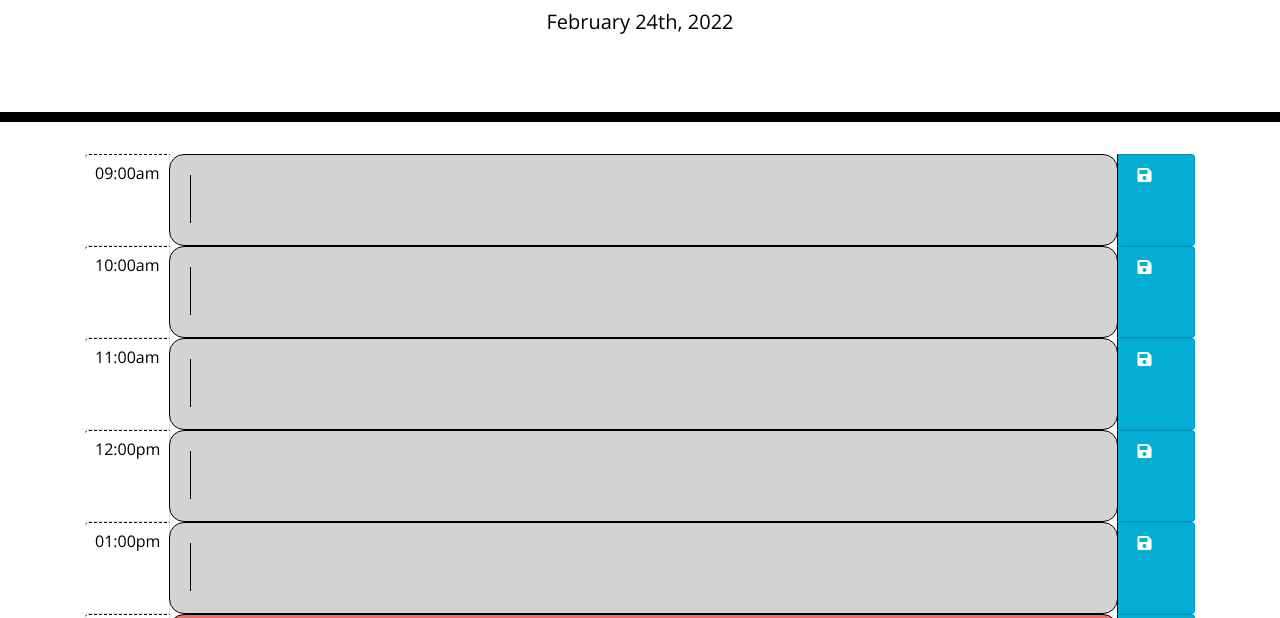
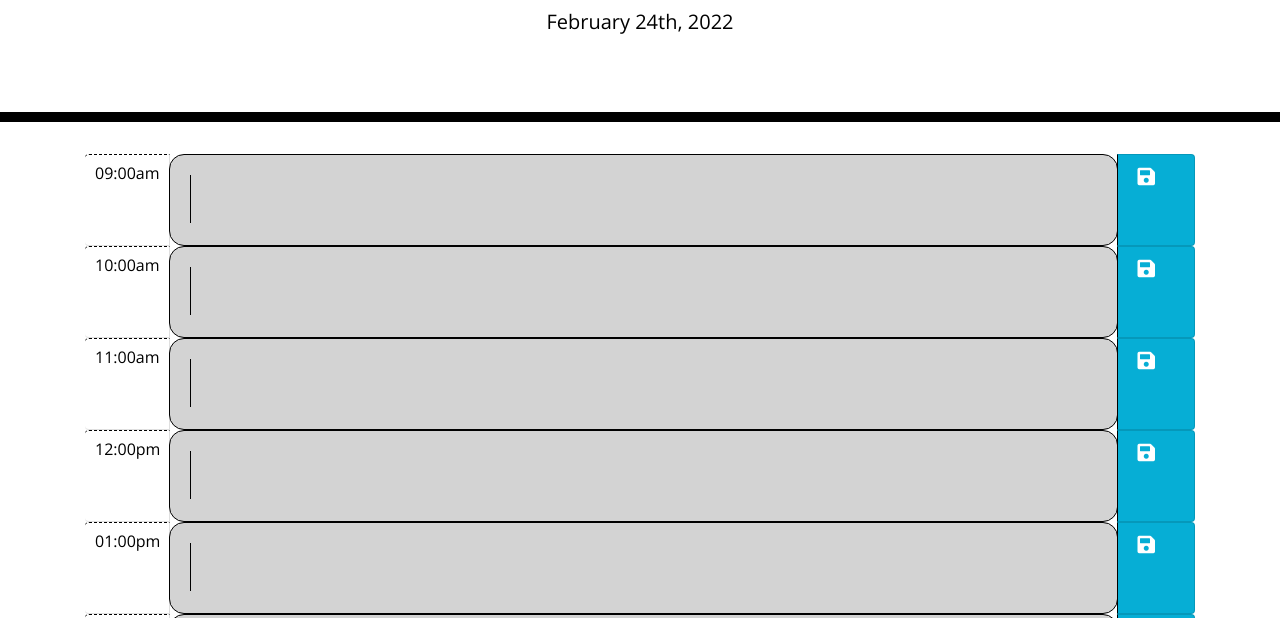
Before and after one commit to bdurushia/work-day-scheduler, a plain HTML site: page index.html in a window 1280 px wide. Shown: the part 182-800 px from the top of the page. Drawn offline with nearby package versions, Linux system fonts and the light colour scheme.

Commit message:
Accidentally working in develop branch, commented out code and switching to new feature branch

```diff
--- a/assets/css/style.css
+++ b/assets/css/style.css
@@ -70,10 +70,11 @@ textarea{
   border-bottom-right-radius: 15px;
   background-color: #06AED5;
   color: white;
+  font-size: 20px;
 }
 
 .saveBtn i:hover {
-  font-size: 20px;
+  font-size: 35px;
   transition: all .3s ease-in-out;
 }
 
--- a/assets/js/script.js
+++ b/assets/js/script.js
@@ -1,3 +1,7 @@
+let eventItems = {
+    event: []
+};
+
 const hours = [
     {time: ["09:00am", "nine-am"]},
     {time: ["10:00am", "ten-am"]},
@@ -10,6 +14,18 @@ const hours = [
     {time: ["05:00pm", "five-pm"]}
 ];
 
+// const timeDataID = [
+//     {id: 'nine'},
+//     {id: 'ten'},
+//     {id: 'eleven'},
+//     {id: 'twelve'},
+//     {id: 'one'},
+//     {id: 'two'},
+//     {id: 'three'},
+//     {id: 'four'},
+//     {id: 'five'}
+// ];
+
 // Display Current Date using Moment.js
 const todaysDate = moment().format('MMMM Do, YYYY');
 $('#currentDay').text(todaysDate);
@@ -18,7 +34,7 @@ $('#currentDay').text(todaysDate);
 const createTimeBlock = function() {
     const blockContainer = $('.container');
 
-    $.each(hours, function(i, time) {
+    $.each(hours, function(i) {
 
         let ulEl = $('<ul>')
         .addClass('list-group list-group-horizontal');
@@ -31,13 +47,14 @@ const createTimeBlock = function() {
         .prop('id', hours[i].time[1])
         .addClass('list-group-item time-block container-fluid');
 
-        let textAreaEl = $('<textarea>')
+        let textAreaEl = $('<textarea data-store="' + i + '">')
         .addClass('container-fluid');
 
         let saveIcon = $('<i>')
         .addClass('fas fa-save');
 
         let saveBtnLi = $('<li>')
+        .prop('id', i)
         .addClass('list-group-item saveBtn')
         .append(saveIcon)
         .append($('<button type=button">'));
@@ -52,10 +69,8 @@ const createTimeBlock = function() {
 };
 
 const checkHour = function() {
-    // let now = moment().format('hA');
-
-    let now = moment('2:15pm', 'hA');
-
+    let now = moment();
+    // let now = moment('2:15pm', 'hA');
     $.each(hours, function(i) {
         let hourAttr = hours[i].time[1];
         let timeBlock = $('#' + hourAttr);
@@ -72,5 +87,39 @@ const checkHour = function() {
     });
 };
 
+// const loadItems = function() {
+//     eventItems = JSON.parse(localStorage.getItem("eventItems"));
+
+//     // if nothing in LS, create new object
+//     if (!eventItems) {
+//         eventItems = [];
+//     }
+// }
+
+// const saveItems = function() {
+//     $.each($('*[data-store]'), function() {
+//         console.log($(this).prev().val());
+//         localStorage.setItem("eventItems", $(this).prev().val());
+//     })
+// }
+
 createTimeBlock();
 checkHour();
+
+
+
+// $('*.saveBtn').on('click', function() {
+//     console.log($(this).prev().val());
+//     localStorage.setItem("eventItems", $(this).prev().val());
+// })
+
+
+// $(document).ready (function () {
+//     $("*[data-store]").each(function () {
+//       $(this).val(localStorage.getItem("item-" + $(this).attr("data-store")));
+//     });
+
+//     $("*[data-store]").on("keyup", function (itm) {
+//         localStorage.setItem ("item-" + $(this).attr("data-store"), $(this).val());
+//       })
+//   })
```
